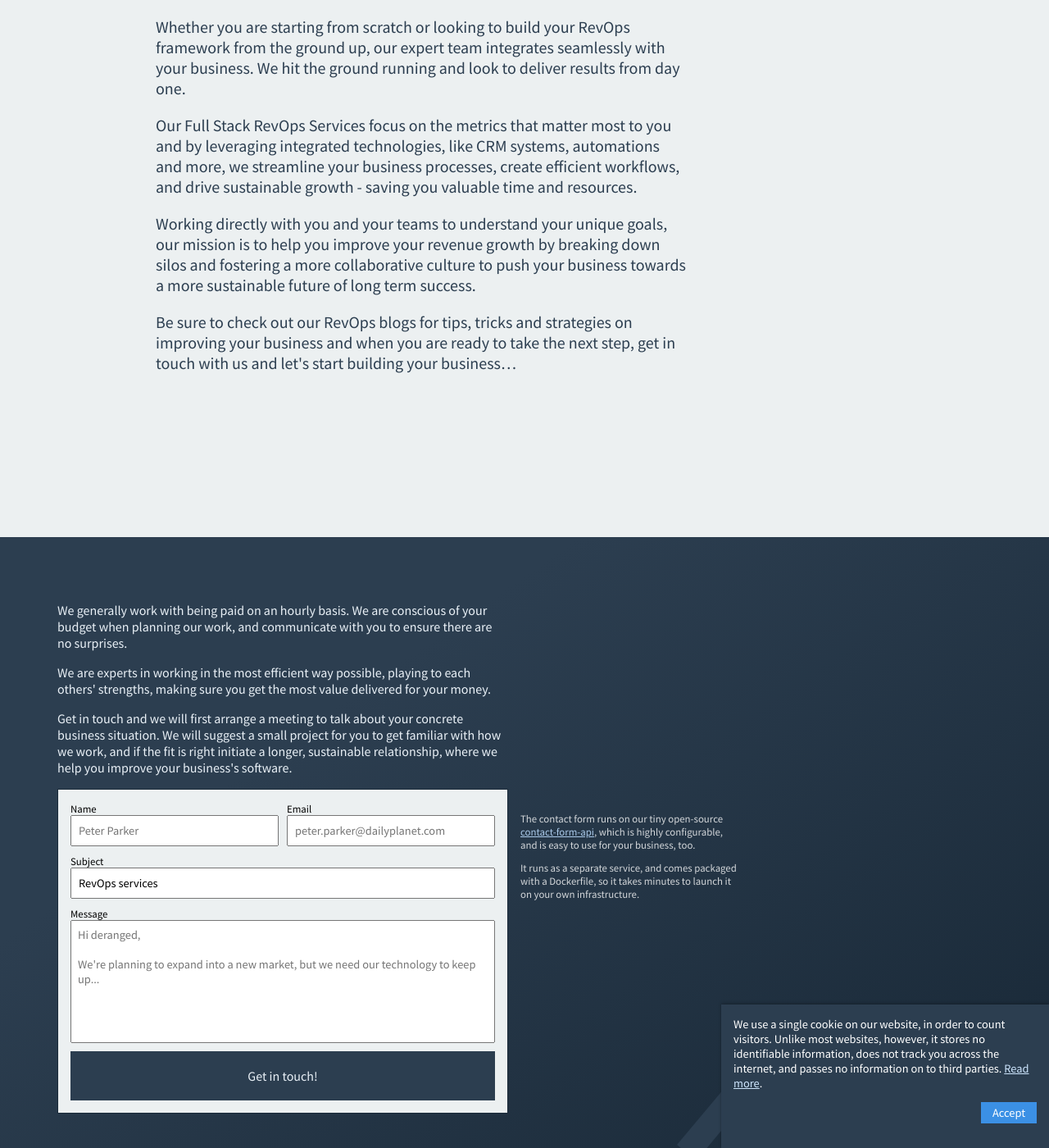
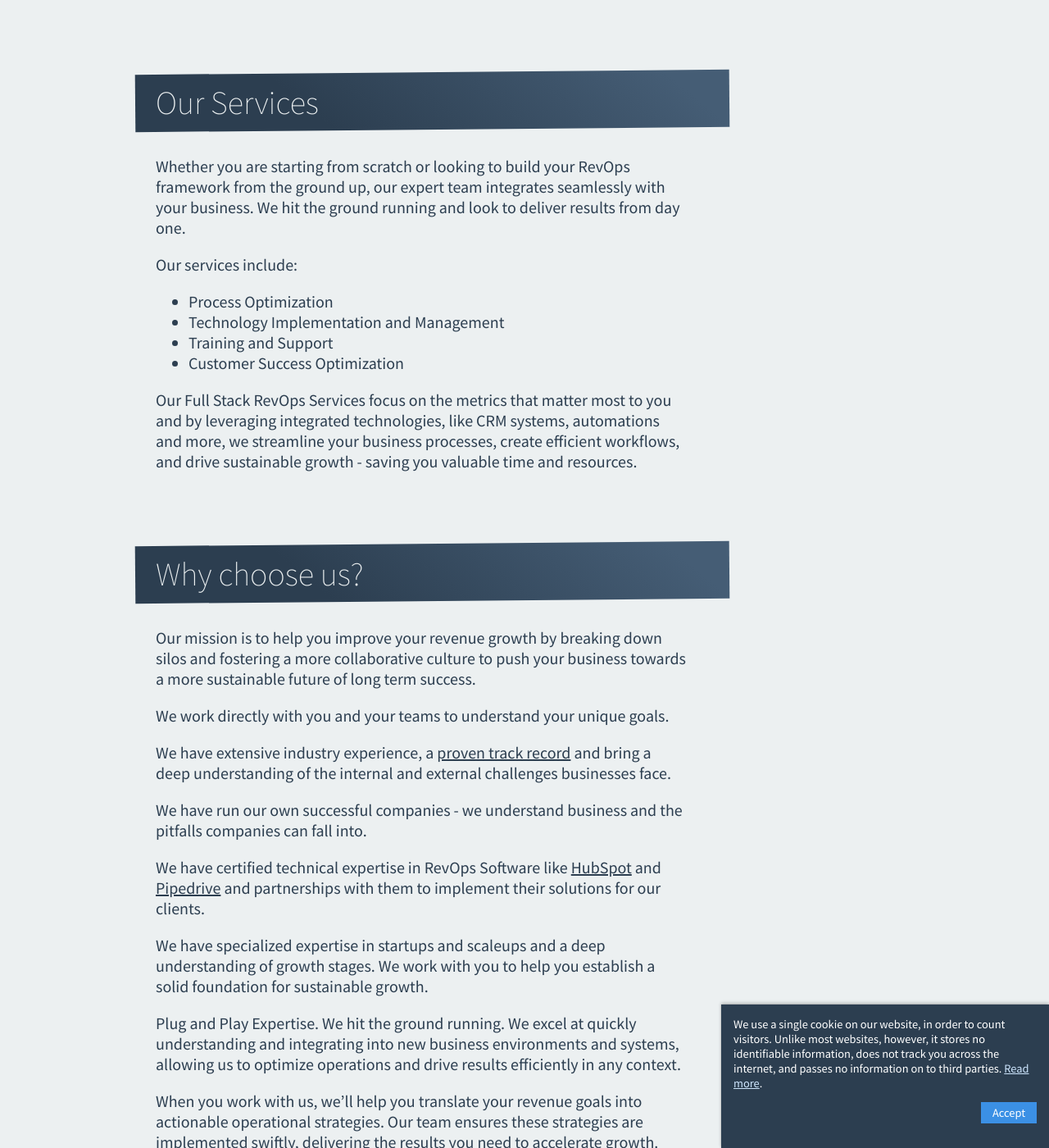
Before and after one commit to derangeddk/deranged.dk, a Jekyll site: the page built from _services/revops-services.html, in a window 1280 px wide and 1400 px high, scrolled down 872 px. Shown: the whole window at 82% size. Built offline with Jekyll 4.4.1, drawn with Linux system fonts in a browser that asks for light colours; some of the changed text lies outside the part shown.

Commit message:
Aded more content to revops-services

```diff
--- a/_services/revops-services.html
+++ b/_services/revops-services.html
@@ -15,24 +15,78 @@ header-img: "/img/blank-notepad.jpg"
     professional, you might not be maximizing your potential.
   </p>
   <p>That’s where our expertise can help make a difference.</p>
+</section>
+<section>
+  <h2>Our Services</h2>
   <p>
     Whether you are starting from scratch or looking to build your RevOps
     framework from the ground up, our expert team integrates seamlessly with
     your business. We hit the ground running and look to deliver results from
     day one.
   </p>
+  <p>Our services include:</p>
+  <ul>
+    <li>Process Optimization</li>
+    <li>Technology Implementation and Management</li>
+    <li>Training and Support</li>
+    <li>Customer Success Optimization</li>
+  </ul>
   <p>
     Our Full Stack RevOps Services focus on the metrics that matter most to you
     and by leveraging integrated technologies, like CRM systems, automations and
     more, we streamline your business processes, create efficient workflows, and
     drive sustainable growth - saving you valuable time and resources.
   </p>
+</section>
+<section>
+  <h2>Why choose us?</h2>
   <p>
-    Working directly with you and your teams to understand your unique goals,
-    our mission is to help you improve your revenue growth by breaking down
+    Our mission is to help you improve your revenue growth by breaking down
     silos and fostering a more collaborative culture to push your business
     towards a more sustainable future of long term success.
   </p>
+  <p>
+    We work directly with you and your teams to understand your unique goals.
+  </p>
+  <p>
+    We have extensive industry experience, a
+    <a href="https://deranged.dk/cases/">proven track record</a> and bring a
+    deep understanding of the internal and external challenges businesses face.
+  </p>
+  <p>
+    We have run our own successful companies - we understand business and the
+    pitfalls companies can fall into.
+  </p>
+  <p>
+    We have certified technical expertise in RevOps Software like
+    <a href="https://deranged.dk/hubspot/">HubSpot</a> and
+    <a href="https://deranged.dk/pipedrive/">Pipedrive</a> and partnerships with
+    them to implement their solutions for our clients.
+  </p>
+  <p>
+    We have specialized expertise in startups and scaleups and a deep
+    understanding of growth stages. We work with you to help you establish a
+    solid foundation for sustainable growth.
+  </p>
+  <p>
+    Plug and Play Expertise. We hit the ground running. We excel at quickly
+    understanding and integrating into new business environments and systems,
+    allowing us to optimize operations and drive results efficiently in any
+    context.
+  </p>
+  <p>
+    When you work with us, we’ll help you translate your revenue goals into
+    actionable operational strategies. Our team ensures these strategies are
+    implemented swiftly, delivering the results you need to accelerate growth.
+  </p>
+  <p>
+    We also offer <a href="https://deranged.dk/">DevOps</a> services so should
+    you require technical leadership, technical counseling or pair programming
+    and coaching we are your dev team.
+  </p>
+</section>
+<section>
+  <h2>Let's start building your business</h2>
   <p>
     Be sure to check out our RevOps blogs for tips, tricks and strategies on
     improving your business and when you are ready to take the next step, get in
```
